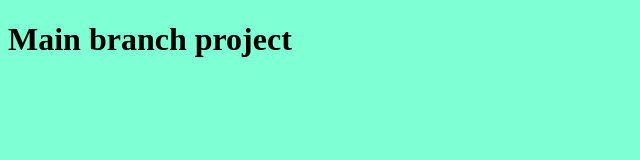
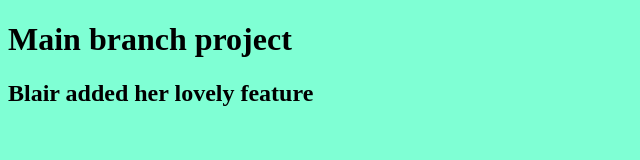
Before and after one commit to blairbr/GitBranchingAndMerging, a plain HTML site: page index.html in a window 1280 px wide. Shown: the whole page, without its empty margins (0-640 px from the left). Drawn offline with Linux system fonts and the light colour scheme.

Commit message:
added my feature

```diff
--- a/index.html
+++ b/index.html
@@ -14,7 +14,7 @@
     </head>
     <body>
         <h1>Main branch project</h1>
-
+        <h2> Blair added her lovely feature</h2>
         <script src="scripts.js" async defer></script>
     </body>
 </html>
```
